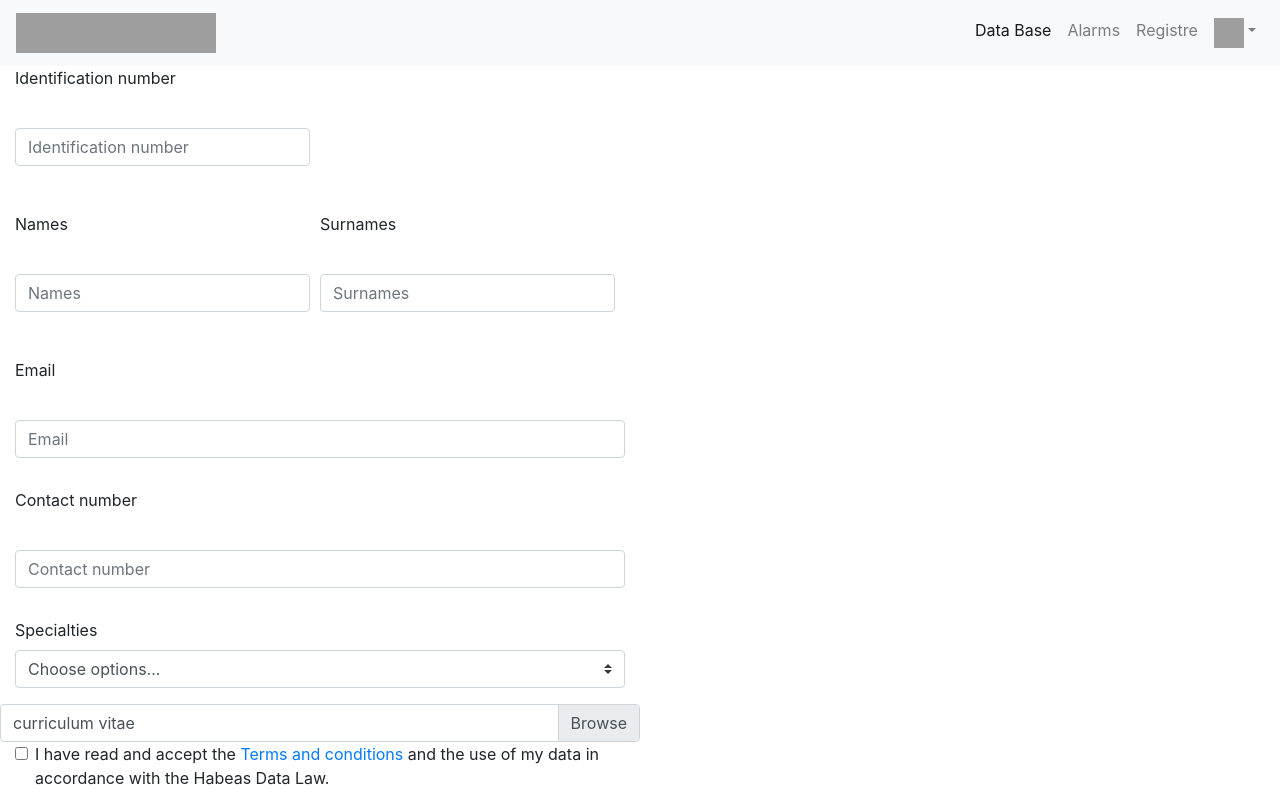
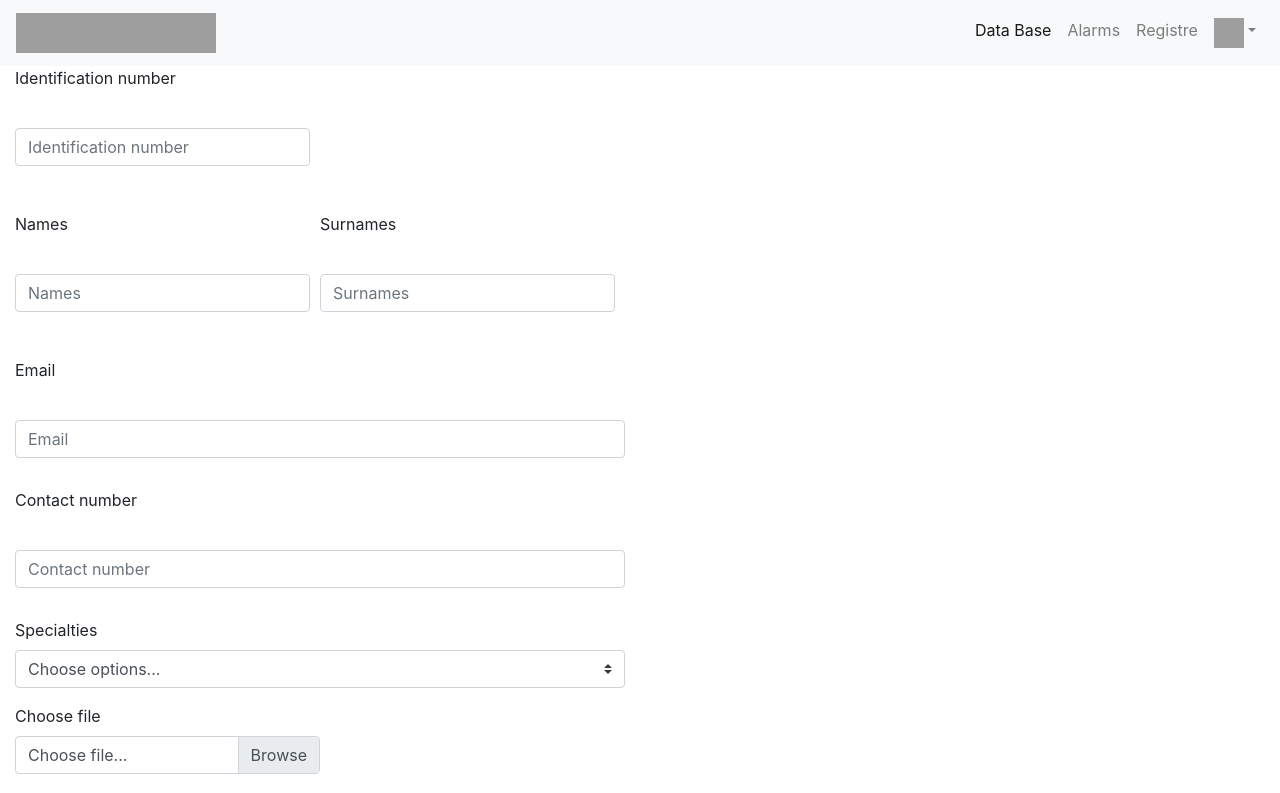
Before and after one commit to CostGranda/GradeProject, a React (Create React App) app: page /registre in a window 1280 px wide. Shown: the top 793 px of the page. Built offline with nearby package versions, Linux system fonts and the light colour scheme; grey boxes are pictures that could not be loaded.

Commit message:
adding cv to applications

```diff
--- /dev/null
+++ b/src/app/components/UploadFile/index.js
@@ -0,0 +1,54 @@
+import React from 'react'
+
+function UploadFile({cedula, setCv}) {
+  const handleFile = async (e) => {
+    const file = e.target.files[0];
+
+    let formData = new FormData();
+    formData.append('file', file);
+    const response = await fetch(
+      `https://happy-test2.herokuapp.com/api/upload/${cedula}`,
+      {
+        method: "PUT",
+        body: formData,
+        headers: {
+          Authorization: "Bearer eyJ0eXAiOiJKV1QiLCJhbGciOiJIUzI1NiJ9.eyJzdWIiOiJBZG1pbiIsImlhdCI6MTU3Mzg3MTUzNiwiZXhwIjoxNTc1MDgxMTM2fQ.IMdEhhmvy7IjPzXptNuNEzA1BynsjyI_HjfejAGnE9E",
+        },
+        mode: "cors"
+      }
+    );
+
+    if(response.ok) {
+      const dataResponse =  await response.json();
+      setCv(dataResponse.cv);
+    }
+  };
+
+
+  return (
+    <div className="form-group col-md-6">
+    <label htmlFor="inputFile">Choose file</label>
+    <br></br>
+    <div className="custom-file col-md-6">
+      <input
+        type="file"
+        className="custom-file-input"
+        id="validatedCustomFile"
+        onChange={handleFile}
+      />
+      <label
+        className="custom-file-label"
+        htmlFor="validatedCustomFile"
+      >
+        Choose file...
+      </label>
+    </div>
+  </div>
+  )
+}
+
+UploadFile.propTypes = {
+
+}
+
+export default UploadFile
--- a/src/app/pages/ApplicantForm.js
+++ b/src/app/pages/ApplicantForm.js
@@ -2,6 +2,7 @@ import React, { Component } from "react";
 import axios from "axios";
 import Mensaje from "../components/Message";
 import { BASE_ENDPOINT } from "../../constanst";
+import UploadFile from "../components/UploadFile";
 
 export default class componentName extends Component {
   state = {
@@ -13,7 +14,8 @@ export default class componentName extends Component {
     names: "",
     surNames: "",
     specialites: "",
-    email: ""
+    email: "",
+    cv: ""
   };
 
   handleInput = (e, keyText) => {
@@ -34,7 +36,8 @@ export default class componentName extends Component {
       names,
       surNames,
       specialites,
-      email
+      email,
+      cv
     } = this.state;
 
     try {
@@ -45,6 +48,7 @@ export default class componentName extends Component {
         especialidades: [specialites],
         email: email,
         telefonos: [number],
+        cv,
         origen: "Completado"
       });
       if (response.status === 201) {
@@ -57,7 +61,8 @@ export default class componentName extends Component {
           names: "",
           surNames: "",
           specialites: "",
-          email: ""
+          email: "",
+          cv:""
         });
       } else if (response.status === 200) {
         this.setState({
@@ -152,10 +157,11 @@ export default class componentName extends Component {
               <option value="ABAP3">ABAP chimba x2</option>
             </select>
           </div>
-          <div className="custom-file col-md-6">
+          {/* <div className="custom-file col-md-6">
             <input type="file" className="custom-file-input" />
             <label className="custom-file-label">curriculum vitae</label>
-          </div>
+          </div> */}
+          <UploadFile cedula={this.state.identification} setCv={ cv => this.setState({ cv })} />
           <div className="form-group col-md-6">
             <div className="form-check">
               <input className="form-check-input" type="checkbox" required />
```
Also changed, not shown: src/app/components/UploadFile/styles.module.scss (added).
